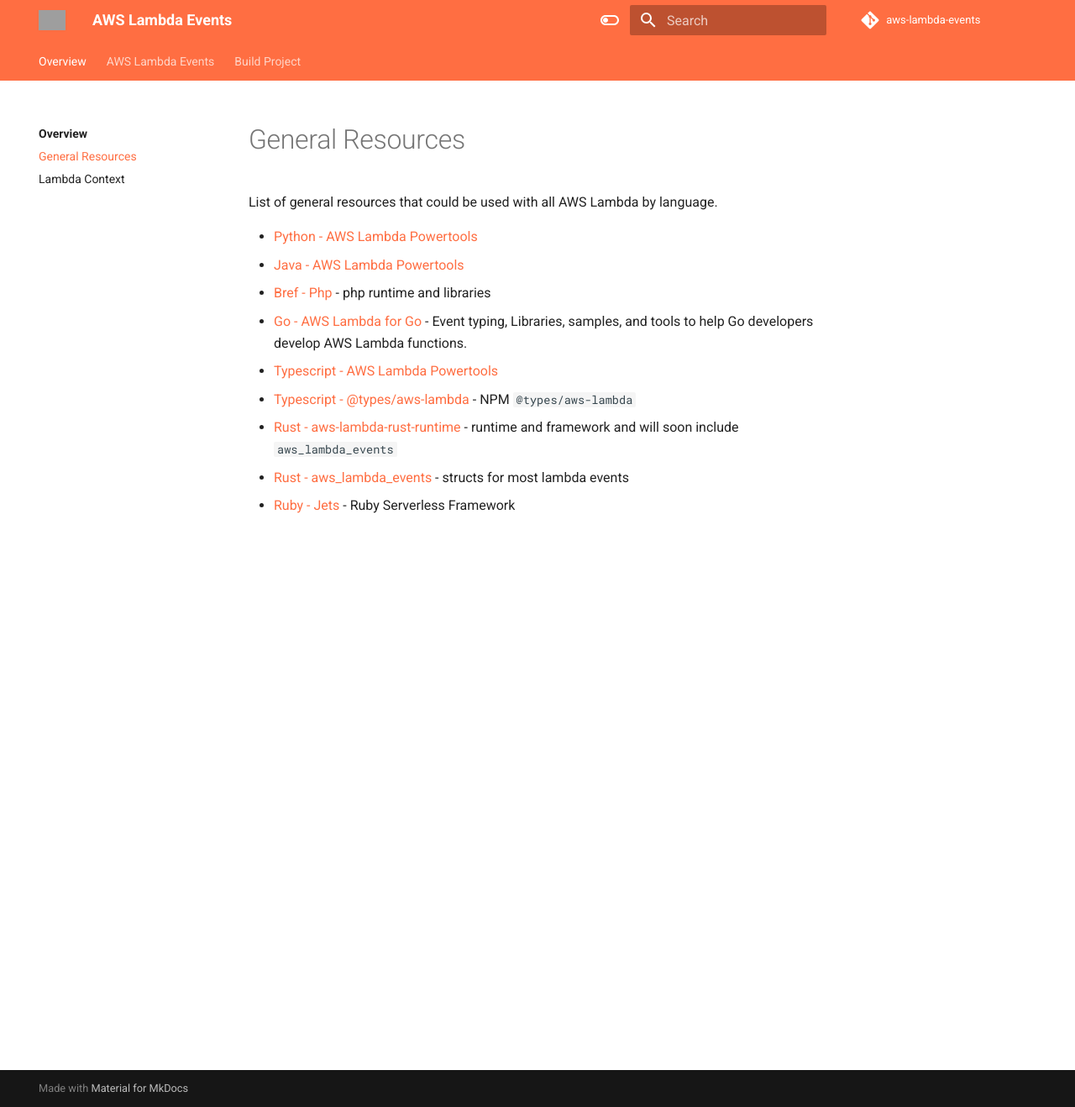
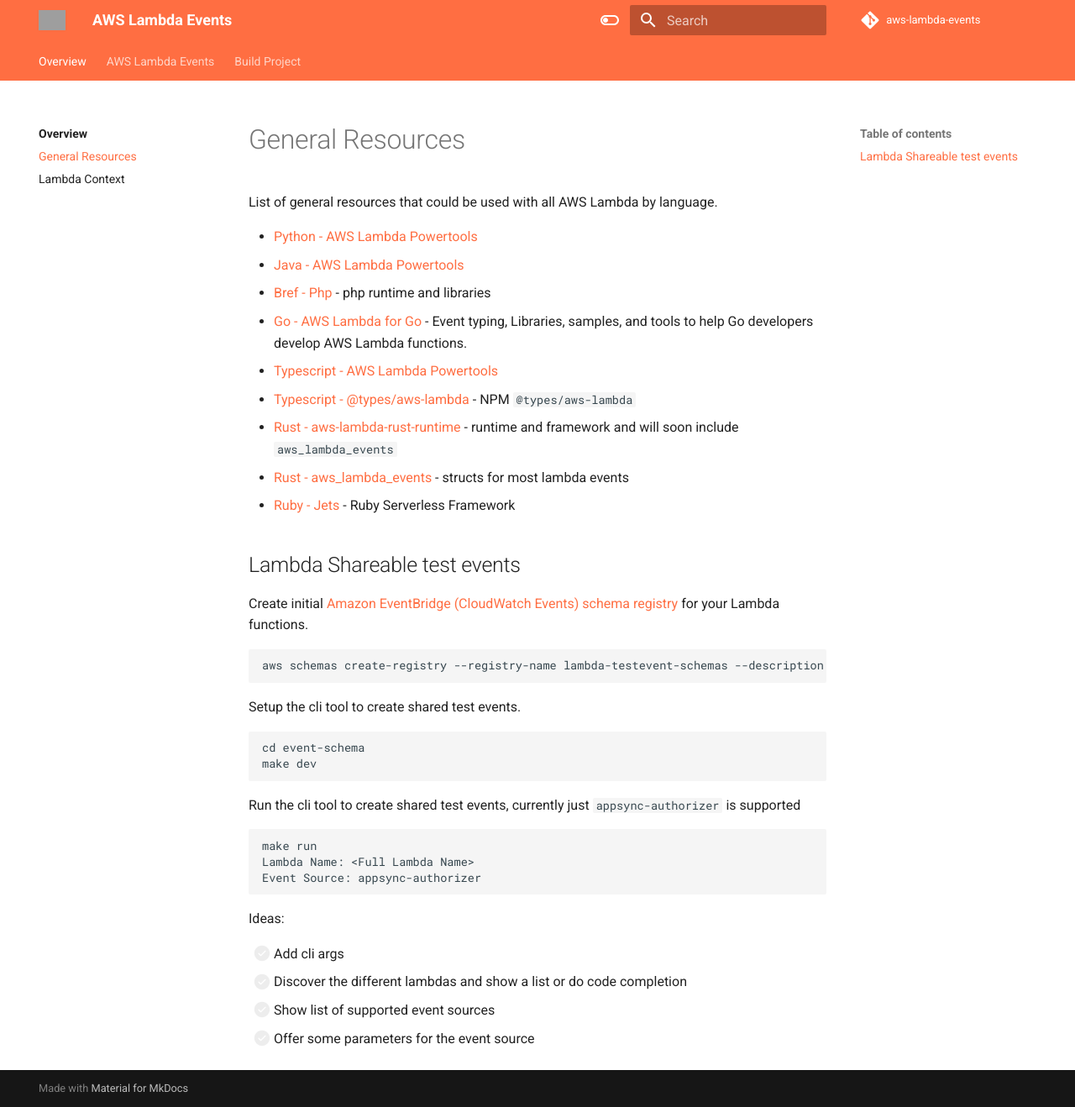
Before and after one commit to michaelbrewer/aws-lambda-events, an MkDocs documentation site: the page built from docs/lambda-resources.md, in a window 1280 px wide and 1318 px high. Shown: the whole window at 84% size. Built offline with MkDocs 1.6.1 and Material for MkDocs 9.7.7, drawn with Linux system fonts in a browser that asks for light colours; comment, search, counter and statistics services are not loaded; grey boxes are pictures that could not be loaded.

Commit message:
chore: add support for shareable events

````diff
--- a/docs/lambda-runtimes.md
+++ b/docs/lambda-resources.md
@@ -15,3 +15,33 @@
 - [Rust - aws-lambda-rust-runtime](https://github.com/awslabs/aws-lambda-rust-runtime){target="_blank"} - runtime and framework and will soon include `aws_lambda_events`
 - [Rust - aws_lambda_events](https://github.com/LegNeato/aws-lambda-events){target="_blank"} - structs for most lambda events
 - [Ruby - Jets](https://rubyonjets.com){target="_blank"} - Ruby Serverless Framework
+
+## Lambda Shareable test events
+
+Create initial [Amazon EventBridge (CloudWatch Events) schema registry](https://docs.aws.amazon.com/eventbridge/latest/userguide/eb-schema-registry.html) for your Lambda functions.
+
+```script
+aws schemas create-registry --registry-name lambda-testevent-schemas --description "List of tests events for AWS Lambda" --tags comment=lambda-testevent-schemas
+```
+
+Setup the cli tool to create shared test events.
+
+```script
+cd event-schema
+make dev
+```
+
+Run the cli tool to create shared test events, currently just `appsync-authorizer` is supported
+
+```bash
+make run
+Lambda Name: <Full Lambda Name>
+Event Source: appsync-authorizer
+```
+
+Ideas:
+
+- [ ] Add cli args
+- [ ] Discover the different lambdas and show a list or do code completion
+- [ ] Show list of supported event sources
+- [ ] Offer some parameters for the event source
--- a/mkdocs.yml
+++ b/mkdocs.yml
@@ -66,7 +66,7 @@
 nav:
   - Overview:
     - index.md
-    - lambda-runtimes.md
+    - lambda-resources.md
     - lambda-context.md
   - AWS Lambda Events:
     - http-api.md
````
Also changed, not shown: 5 other files.
